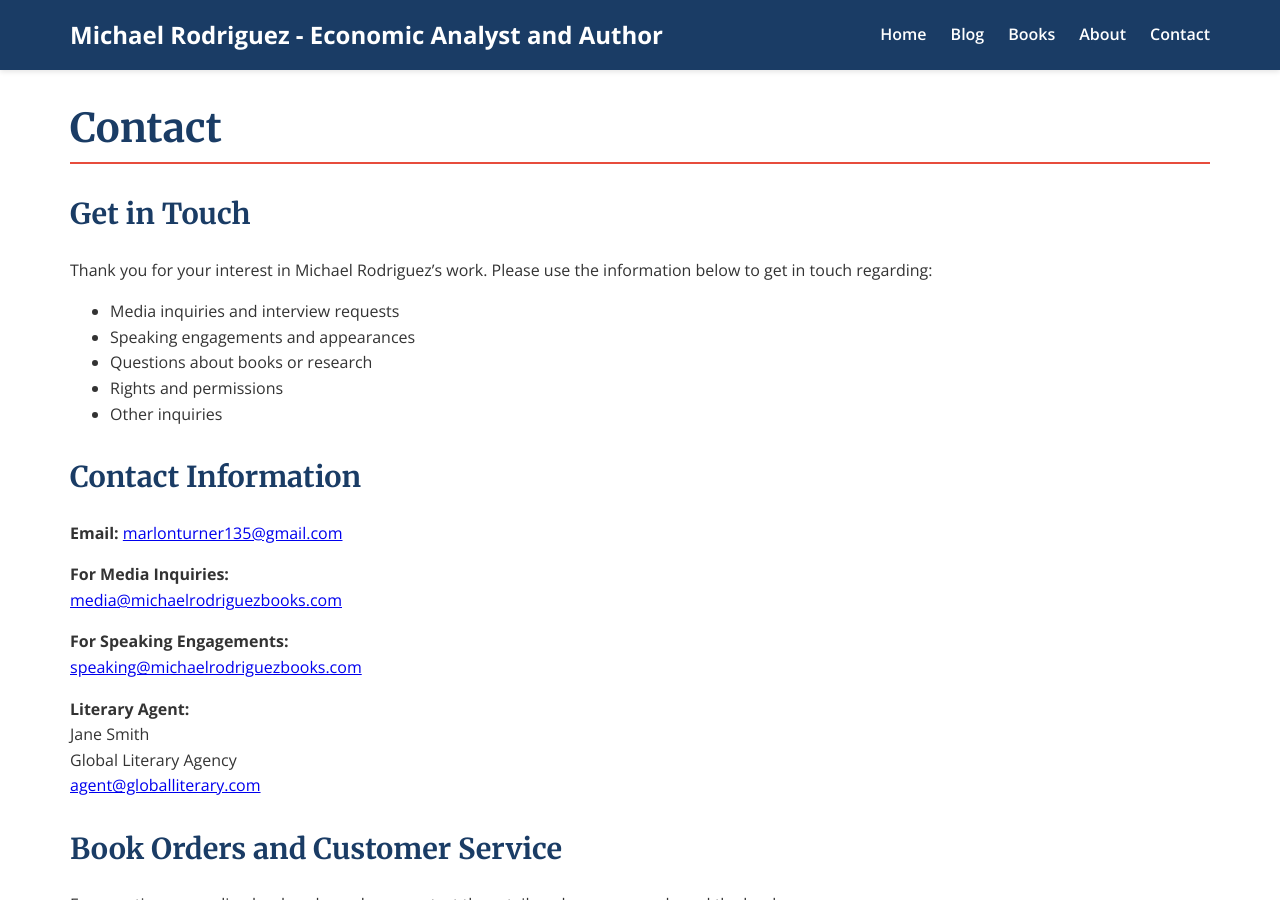
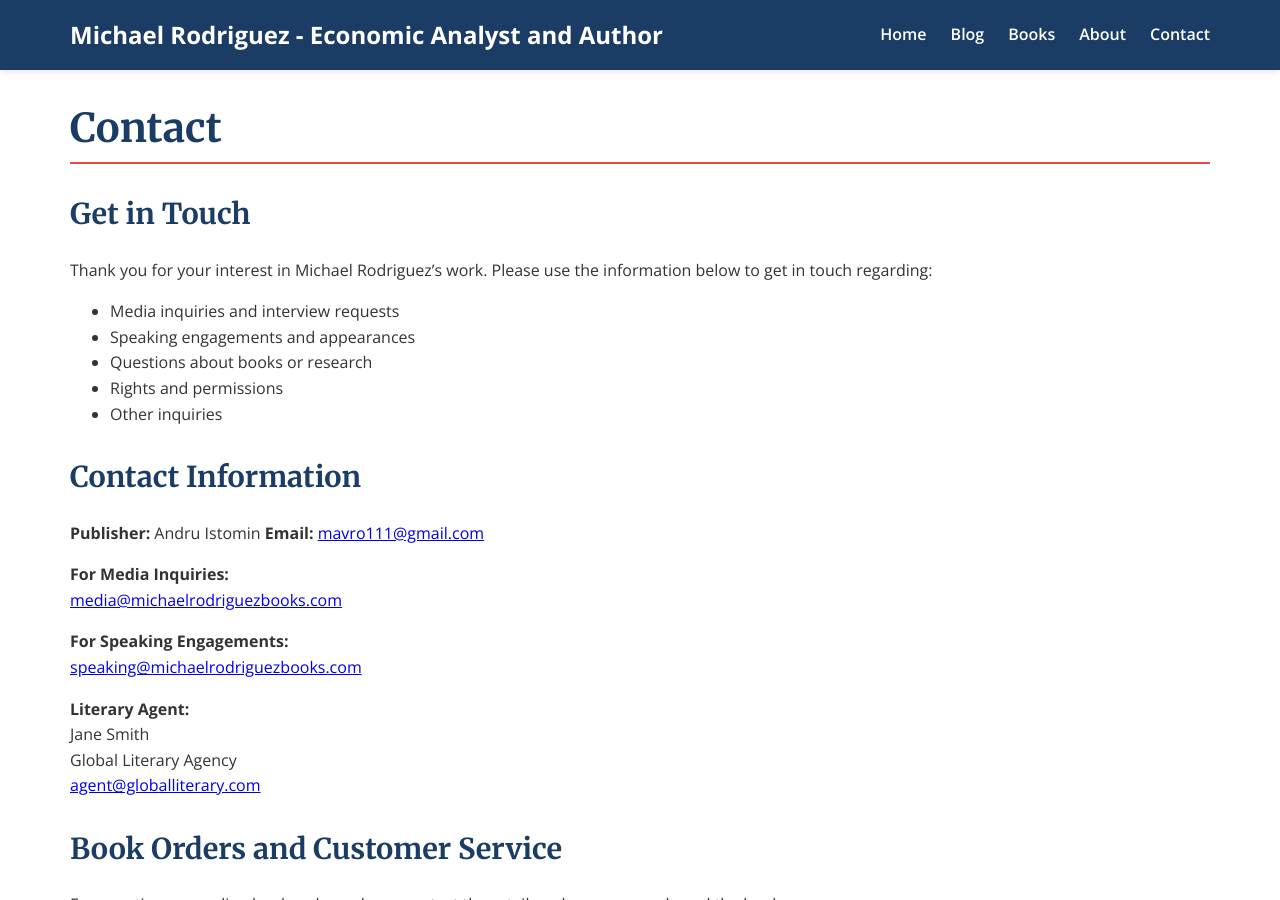
Before and after one commit to Zews123/michael-rodriguez-books, a Jekyll site: the page built from contact.md, in a window 1280 px wide and 900 px high. Built offline with Jekyll 4.4.1, drawn with Linux system fonts in a browser that asks for light colours.

Commit message:
Update contact information in contact.md
Updated contact information with new publisher and email.

```diff
--- a/contact.md
+++ b/contact.md
@@ -19,7 +19,8 @@ Thank you for your interest in Michael Rodriguez's work. Please use the informat
 
 ## Contact Information
 
-**Email:** [marlonturner135@gmail.com](mailto:marlonturner135@gmail.com)
+**Publisher:** Andru Istomin
+**Email:** [mavro111@gmail.com](mailto:mavro111@gmail.com)
 
 
 **For Media Inquiries:**
```
